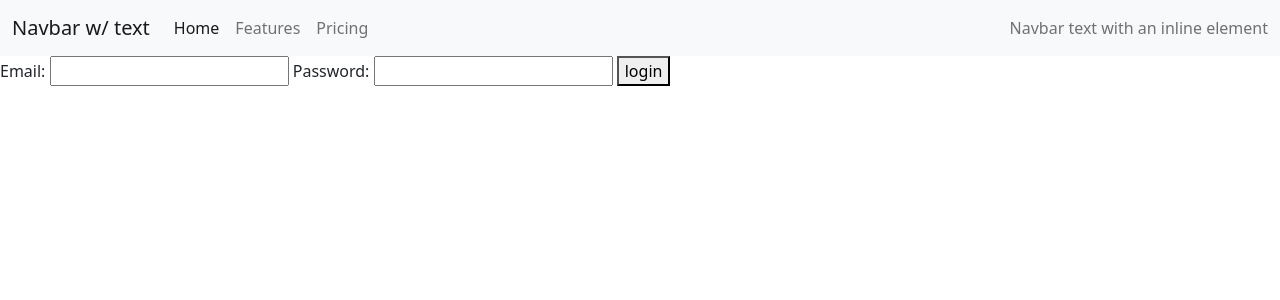
After one commit to alex-rans/demo-webstore, a Symfony app: template htdocs/templates/authentication/login/index.html.twig in a window 1280 px wide. The commit adds this page. Shown: the top 300 px of the page. Run offline with Twig, Linux system fonts and the light colour scheme; the template is opened without the code that fills it, so the values that code supplies are empty; style sheets or scripts are compiled from the project's sources; some libraries are stand-ins or nearby versions.

Commit message:
Authentication

```diff
--- a/htdocs/src/Controller/HomeController.php
+++ b/htdocs/src/Controller/HomeController.php
@@ -2,8 +2,11 @@
 
 namespace App\Controller;
 
+use App\Entity\User;
+use Doctrine\Persistence\ManagerRegistry;
 use Symfony\Bundle\FrameworkBundle\Controller\AbstractController;
 use Symfony\Component\HttpFoundation\Response;
+use Symfony\Component\PasswordHasher\Hasher\UserPasswordHasherInterface;
 use Symfony\Component\Routing\Annotation\Route;
 
 class HomeController extends AbstractController
--- /dev/null
+++ b/htdocs/templates/authentication/login/index.html.twig
@@ -0,0 +1,16 @@
+{% extends 'layouts/template.html.twig' %}
+{% block body %}
+    <form action="{{ path('app_authentication_login') }}" method="post">
+        <label for="username">Email:</label>
+        <input type="email" id="username" name="_username">
+
+        <label for="password">Password:</label>
+        <input type="password" id="password" name="_password">
+
+        {# If you want to control the URL the user is redirected to on success
+        <input type="hidden" name="_target_path" value="/account"> #}
+
+        <button type="submit">login</button>
+    </form>
+
+{% endblock %}
--- /dev/null
+++ b/htdocs/templates/layouts/nav.html.twig
@@ -0,0 +1,24 @@
+<nav class="navbar navbar-expand-lg bg-light">
+    <div class="container-fluid">
+        <a class="navbar-brand" href="#">Navbar w/ text</a>
+        <button class="navbar-toggler" type="button" data-bs-toggle="collapse" data-bs-target="#navbarText" aria-controls="navbarText" aria-expanded="false" aria-label="Toggle navigation">
+            <span class="navbar-toggler-icon"></span>
+        </button>
+        <div class="collapse navbar-collapse" id="navbarText">
+            <ul class="navbar-nav me-auto mb-2 mb-lg-0">
+                <li class="nav-item">
+                    <a class="nav-link active" aria-current="page" href="#">Home</a>
+                </li>
+                <li class="nav-item">
+                    <a class="nav-link" href="#">Features</a>
+                </li>
+                <li class="nav-item">
+                    <a class="nav-link" href="#">Pricing</a>
+                </li>
+            </ul>
+            <span class="navbar-text">
+        Navbar text with an inline element
+      </span>
+        </div>
+    </div>
+</nav>
--- /dev/null
+++ b/htdocs/templates/layouts/template.html.twig
@@ -0,0 +1,20 @@
+<!doctype html>
+<html lang="en">
+<head>
+    <meta charset="UTF-8">
+    <meta name="viewport"
+          content="width=device-width, user-scalable=no, initial-scale=1.0, maximum-scale=1.0, minimum-scale=1.0">
+    <meta http-equiv="X-UA-Compatible" content="ie=edge">
+    <link rel="stylesheet" href="{{ asset('./build/main.css') }}">
+    <title>Document</title>
+</head>
+<body>
+{% include 'layouts/nav.html.twig' %}
+{% block body %}
+    <div class="container">
+        <h1>Oops you forgot to edit the body block</h1>
+    </div>
+{% endblock %}
+<script src="{{ asset('build/main.js') }}"></script>
+</body>
+</html>
```
Also changed, not shown: htdocs/migrations/Version20230401191927.php (added, +35 -0 lines), htdocs/src/Controller/Authentication/loginController.php (added, +23 -0 lines), htdocs/templates/base.html.twig (deleted, +0 -19 lines), htdocs/templates/index.html.twig (+1 -15 lines), 1 other file.
